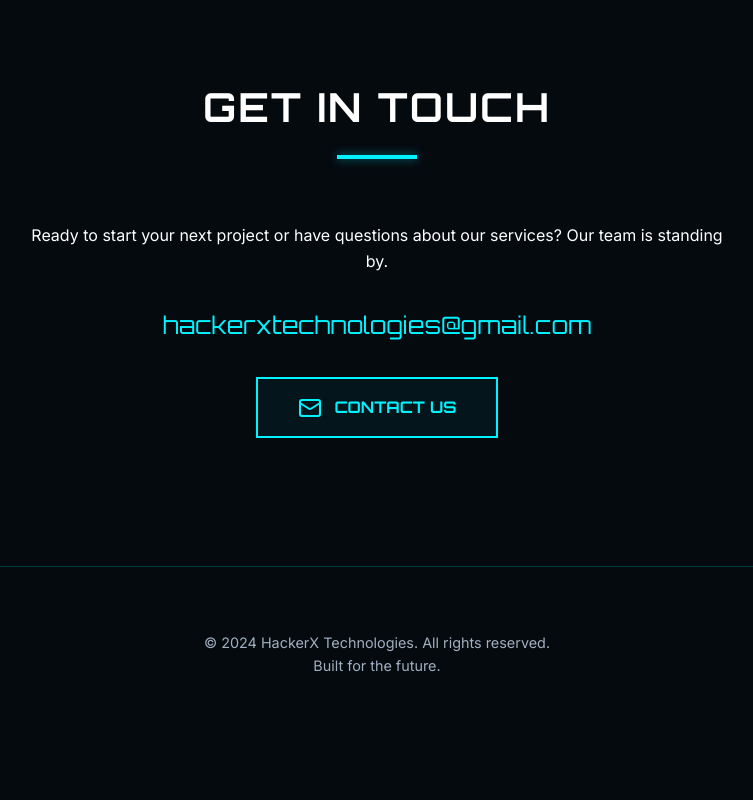
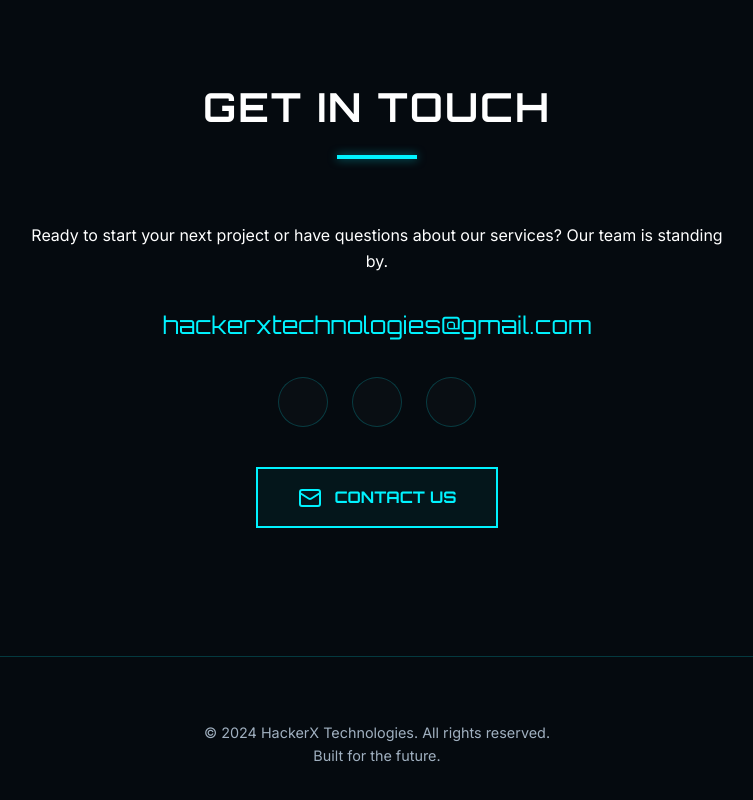
Before and after one commit to hackerxtechnologies-blip/HackerX-Website, a plain HTML site: page index.html in a window 1280 px wide. Shown: the part 2428-3228 px from the top of the page, without its empty margins (263-1016 px from the left). Before the commit the page ends 3170 px from the top, so only its background shows below. Drawn offline with nearby package versions, Linux system fonts and the light colour scheme.

Commit message:
Add files via upload

```diff
--- a/index.html
+++ b/index.html
@@ -108,6 +108,19 @@
                 </div>
                 <p>Ready to start your next project or have questions about our services? Our team is standing by.</p>
                 <div class="email-display">hackerxtechnologies@gmail.com</div>
+
+                <div class="social-links">
+                    <a href="https://www.instagram.com/hackerxtechnologies/" target="_blank" class="social-btn">
+                        <i data-lucide="instagram"></i>
+                    </a>
+                    <a href="https://x.com/HackerXTech/status/2046523601730584724?s=20" target="_blank" class="social-btn">
+                        <i data-lucide="twitter"></i>
+                    </a>
+                    <a href="https://youtube.com/@hackerxtech?si=eS-YvG6Q0_z-rVPD" target="_blank" class="social-btn">
+                        <i data-lucide="youtube"></i>
+                    </a>
+                </div>
+
                 <a href="mailto:hackerxtechnologies@gmail.com" class="btn">
                     <i data-lucide="mail"></i>
                     CONTACT US
--- a/style.css
+++ b/style.css
@@ -345,6 +345,34 @@
     word-break: break-all;
 }
 
+.social-links {
+    display: flex;
+    justify-content: center;
+    gap: 1.5rem;
+    margin-bottom: 2.5rem;
+}
+
+.social-btn {
+    width: 50px;
+    height: 50px;
+    display: flex;
+    align-items: center;
+    justify-content: center;
+    border: 1px solid var(--border-color);
+    border-radius: 50%;
+    color: var(--text-secondary);
+    text-decoration: none;
+    transition: var(--transition);
+    background: rgba(255, 255, 255, 0.02);
+}
+
+.social-btn:hover {
+    color: var(--accent-cyan);
+    border-color: var(--accent-cyan);
+    box-shadow: 0 0 15px var(--accent-glow);
+    transform: translateY(-3px);
+}
+
 /* Footer */
 footer {
     padding: 4rem 0;
```
